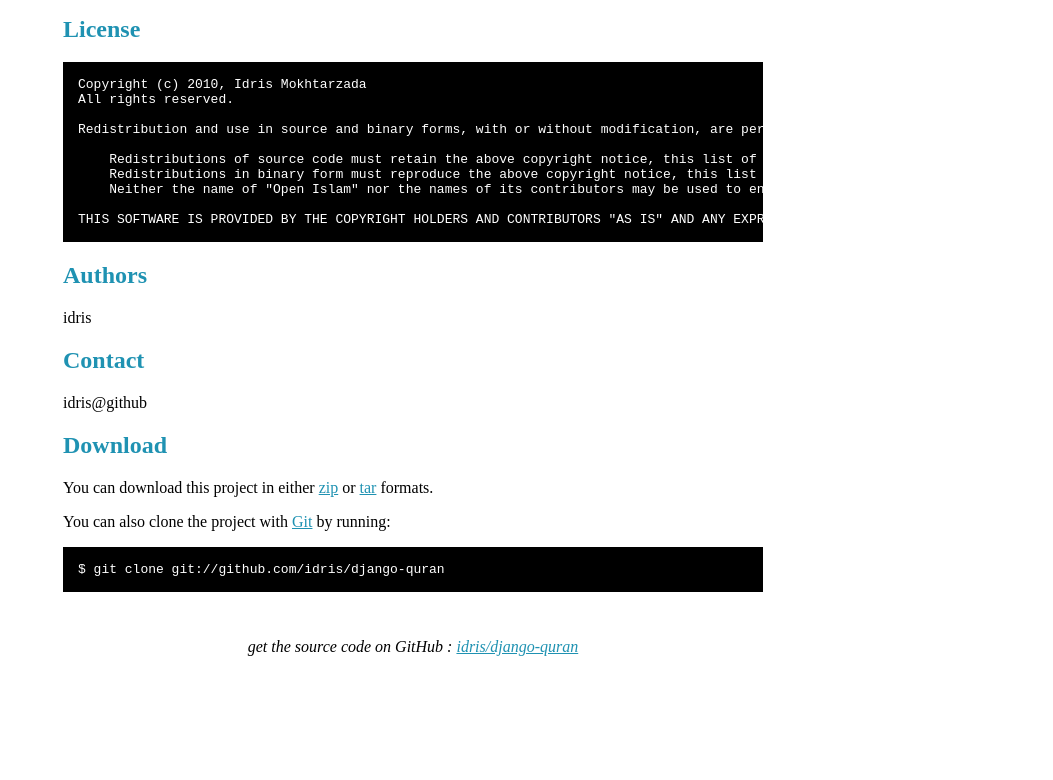
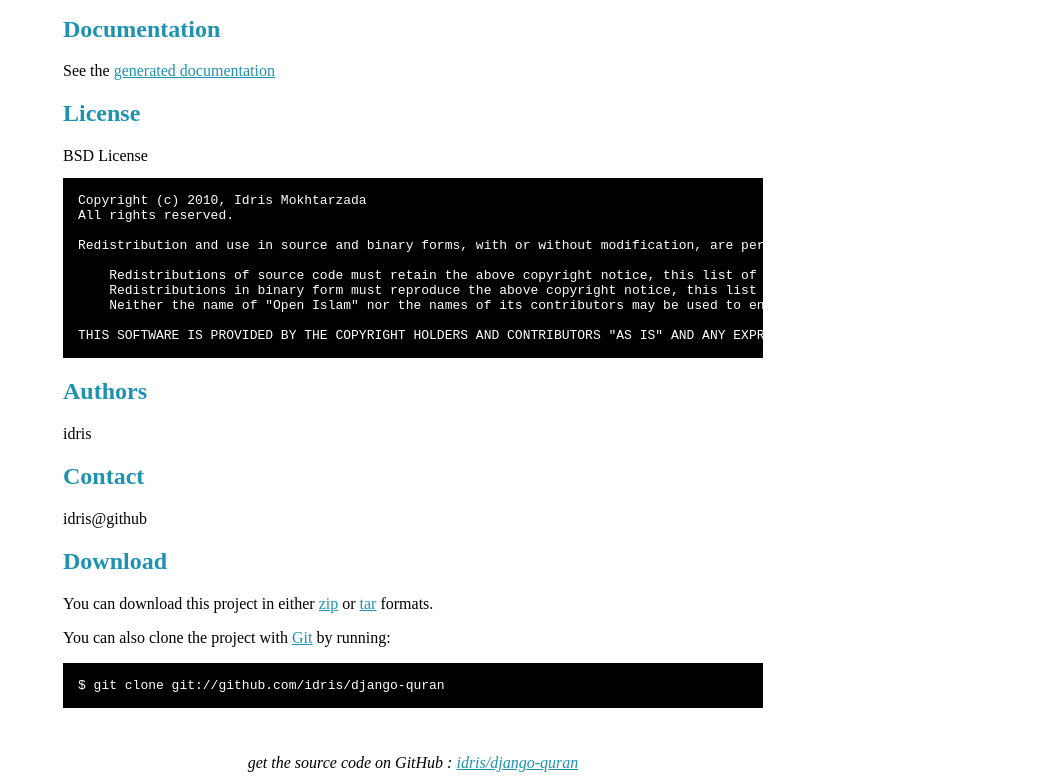
Before and after one commit to idris/django-quran, a plain HTML site: page index.html in a window 1280 px wide. Shown: the part 316-1096 px from the top of the page, without its empty margins (227-1280 px from the left). Before the commit the page ends 980 px from the top, so only its background shows below. Drawn offline with Linux system fonts and the light colour scheme.

Commit message:
link to docs

```diff
--- a/index.html
+++ b/index.html
@@ -59,7 +59,10 @@
     <li>Run <code>django-admin.py syncdb</code></li>
     <li>Run <code>django-admin.py quran_loaddata</code></li>
 </ol>
+<h2>Documentation</h2>
+<p>See the <a href="docs/">generated documentation</a></p>
 <h2>License</h2>
+BSD License
 <pre>
 Copyright (c) 2010, Idris Mokhtarzada
 All rights reserved.
```
